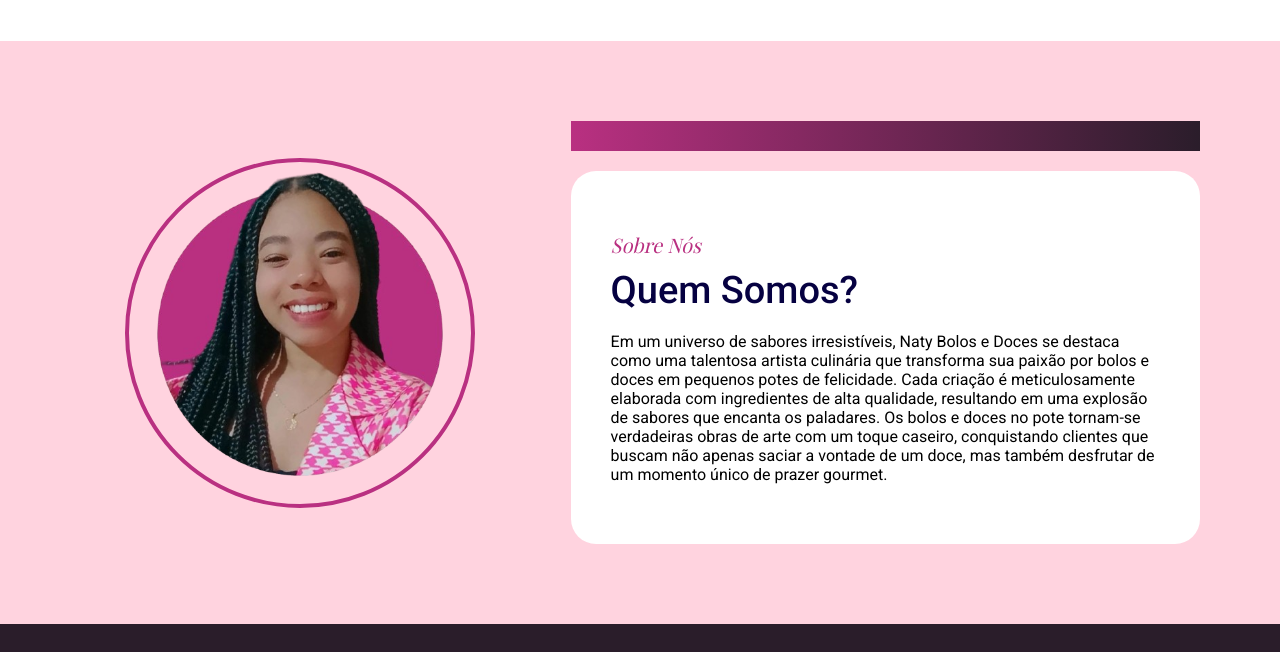
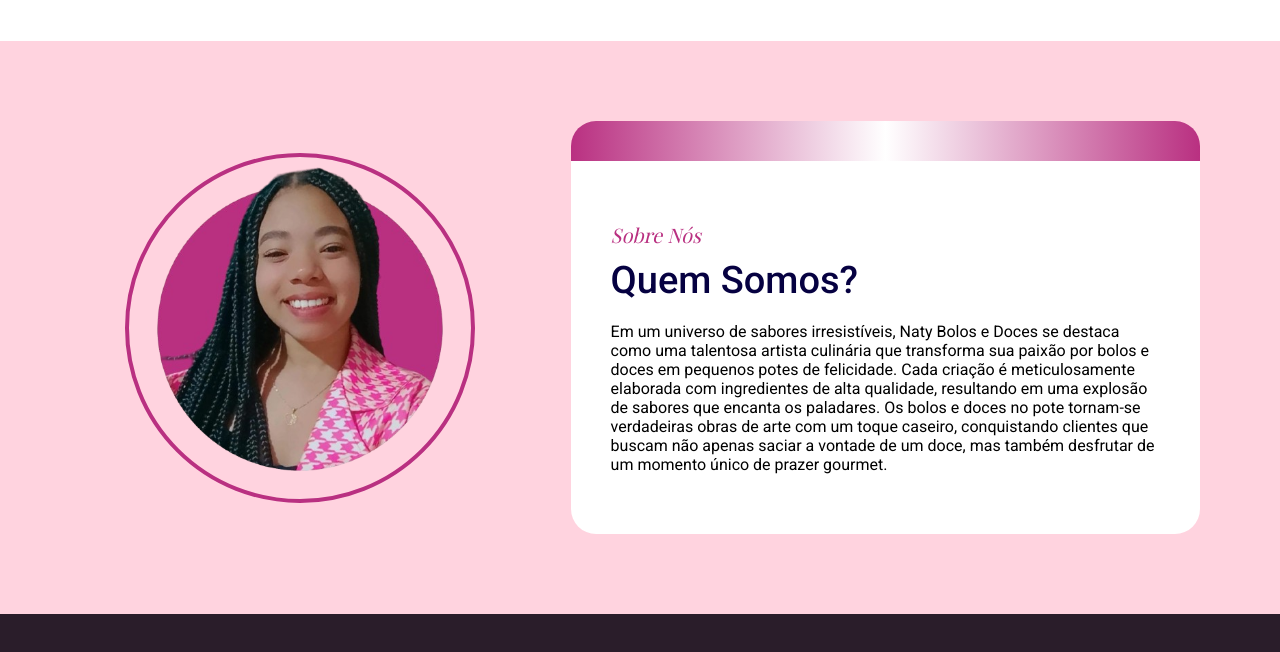
Before and after one commit to lopppes/Bolos-e-Doces, a plain HTML site: page index.html in a window 1280 px wide. Shown: the part 2540-3192 px from the top of the page. Drawn offline with nearby package versions, Linux system fonts and the light colour scheme; a web font is replaced by a local one.

Commit message:
alterando gradient do about

```diff
--- a/assets/css/main.css
+++ b/assets/css/main.css
@@ -631,9 +631,9 @@
 
 .gradient-rectangle {
   width: 100%;
-  height: 30px;
-  background: linear-gradient(to right, var(--pink-first), var(--pink-escuro));
-  margin-bottom: 20px;
+  height: 40px;
+  background: linear-gradient(to right, var(--pink-first), rgb(255, 255, 255), var(--pink-first));
+  border-radius: 25px 25px 0px 0px;
 }
 
 
@@ -642,8 +642,8 @@
   background-color: var(--white);
   padding: 40px;
   z-index: 1;
-  border-radius: 25px;
-  padding-top: 10px;
+  border-radius: 0px 0px 25px 25px;
+  padding-top: 25px;
 
 }
 
```
